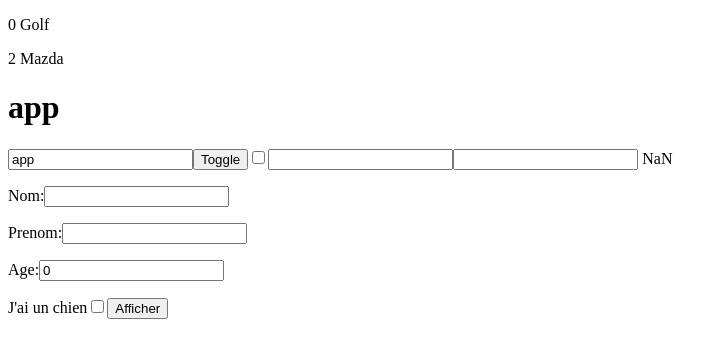
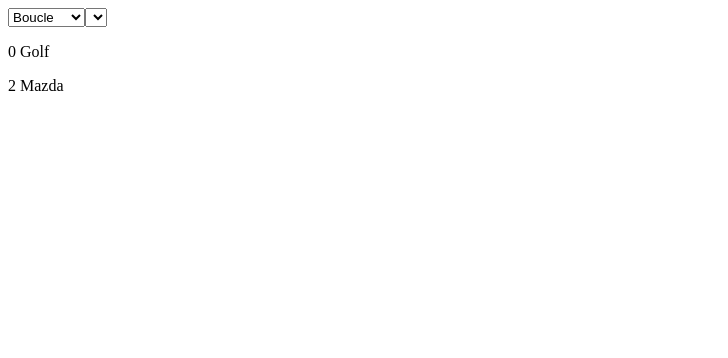
Before and after one commit to SelmaMuzevic/ng-learning, an Angular app: page / in a window 1280 px wide. Shown: the top 358 px of the page, without its empty margins (0-728 px from the left). Built offline with nearby package versions, Linux system fonts and the light colour scheme.

Commit message:
creation de component pour todolist

```diff
--- /dev/null
+++ b/db.json
@@ -0,0 +1,8 @@
+{
+  "petit-chien": [
+    {
+      "race": "corgi",
+      "id": 2
+    }
+  ]
+}
--- a/package.json
+++ b/package.json
@@ -8,7 +8,8 @@
         "build": "ng build",
         "test": "ng test",
         "lint": "ng lint",
-    "e2e": "ng e2e"
+        "e2e": "ng e2e",
+        "json": "json-server --watch db.json"
     },
     "private": true,
     "dependencies": {
@@ -35,6 +36,7 @@
         "codelyzer": "~3.1.1",
         "jasmine-core": "~2.6.2",
         "jasmine-spec-reporter": "~4.1.0",
+        "json-server": "^0.12.0",
         "karma": "~1.7.0",
         "karma-chrome-launcher": "~2.1.1",
         "karma-cli": "~1.0.1",
--- a/src/app/app.component.html
+++ b/src/app/app.component.html
@@ -1,3 +1,15 @@
-<app-boucle></app-boucle>
+<select [(ngModel)]="selectedPage">
+    <option value="boucle">Boucle</option>
+    <option value="template">Template</option>
+</select>
 
-<app-template></app-template>
+<select [(ngModel)]="todoList">
+    <option value=""></option>
+    <option value=""></option>
+</select>
+
+<app-boucle *ngIf="selectedPage === 'boucle'"></app-boucle>
+
+<app-template *ngIf="selectedPage === 'template'"></app-template>
+
+<app-todolist *ngIf="todoList === 'todo'"></app-todolist>
--- a/src/app/app.component.ts
+++ b/src/app/app.component.ts
@@ -7,5 +7,6 @@
   styleUrls: ['./app.component.css']
 })
 export class AppComponent {
-
+  // facultatif
+ selectedPage="boucle";
 }
--- a/src/app/app.module.ts
+++ b/src/app/app.module.ts
@@ -4,12 +4,14 @@
 import { TemplateComponent } from "./template/template.component";
 import { AppComponent } from './app.component';
 import { BoucleComponent } from './boucle/boucle.component';
+import { TodolistComponent } from './todolist/todolist.component';
 
 @NgModule({
   declarations: [
     AppComponent,
     TemplateComponent,
-    BoucleComponent
+    BoucleComponent,
+    TodolistComponent
   ],
   imports: [
     BrowserModule,
--- /dev/null
+++ b/src/app/todolist/todolist.component.html
@@ -0,0 +1,7 @@
+<ng-container *ngFor="let item of tableau; index as clef">
+
+    <p *ngIf="todo">
+        {{clef}} {{item}}
+    </p>
+
+</ng-container>
--- /dev/null
+++ b/src/app/todolist/todolist.component.ts
@@ -0,0 +1,15 @@
+import { Component, OnInit } from '@angular/core';
+
+@Component({
+  selector: 'app-todolist',
+  templateUrl: './todolist.component.html',
+  styleUrls: ['./todolist.component.css']
+})
+export class TodolistComponent implements OnInit {
+tableau:string[] = ["Pommes", "Poires", "Prunes", "Raisins"];
+  constructor() { }
+
+  ngOnInit() {
+  }
+
+}
```
Also changed, not shown: src/app/todolist/todolist.component.css (added), 2 other files (tests, documents, lock files or other folders). Lines whose indentation alone changed are shown as unchanged.
